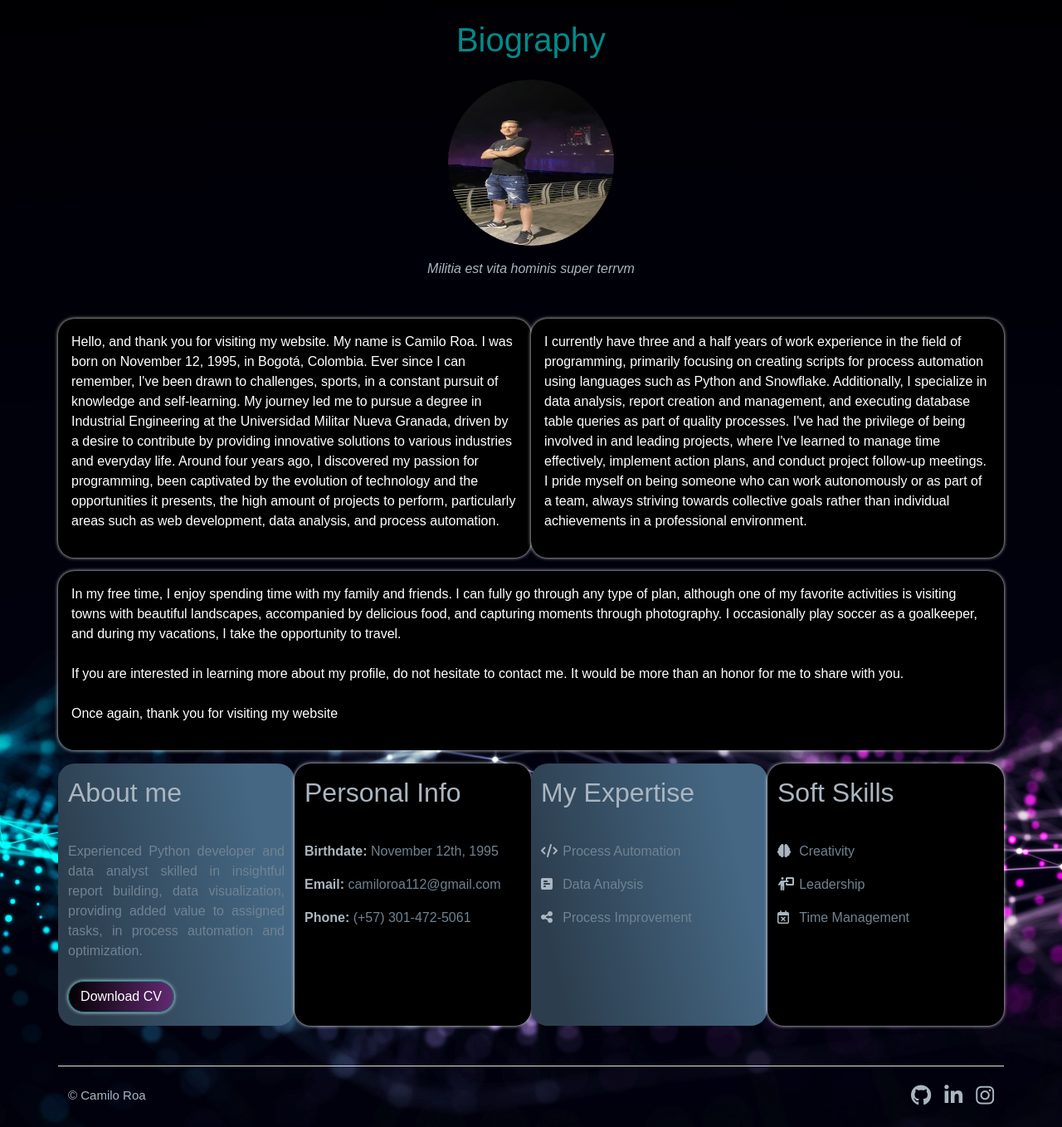
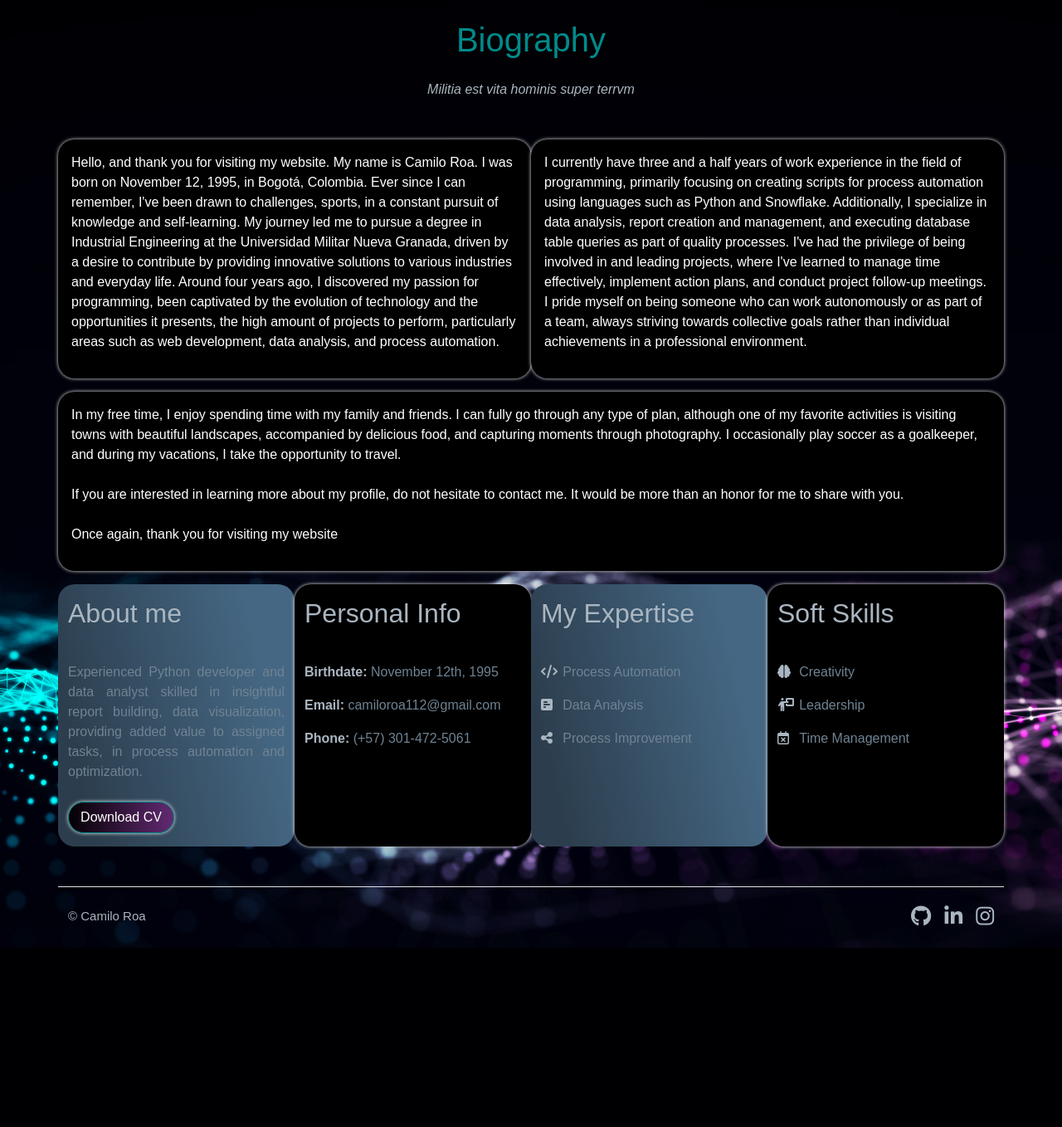
Before and after one commit to camiloroa112/website, a PHP site: page /about-me.php in a window 1280 px wide. Shown: the part 57-1415 px from the top of the page at 83% size. After the commit the page ends 1199 px from the top, so only its background shows below. Run offline with PHP 8.4, Linux system fonts and the light colour scheme; some libraries are stand-ins or nearby versions; some web fonts are replaced.

Commit message:
Updating picture and input colors.

```diff
--- a/about-me.php
+++ b/about-me.php
@@ -49,9 +49,9 @@
         <section id="bio">
             <div class="container">
                 <h1 class="pt-4 text-center">Biography</h1>
-                <div class="text-center">
+                <!-- <div class="text-center">
                     <img src="img/Work/camilo-travel.jpg" alt="Camilo Roa" class="img-fluid profile mt-4 mx-auto d-block">
-                </div>
+                </div> -->
                 <p class="pt-3 pb-3 text-center"><i>Militia est vita hominis super terrvm</i></p>
                 <div class="row">
                     <div class="col-sm-12 col-lg-6 col-xl-6 background2 p-3 mt-3">
--- a/css/styles.css
+++ b/css/styles.css
@@ -49,12 +49,6 @@
     background-position: bottom;
     background-repeat: no-repeat;
     background-size: cover;
-}
-
-
-#contact input
-{
-    background-color: #628078;
 }
 
 .navbar .nav-item .nav-link
```
